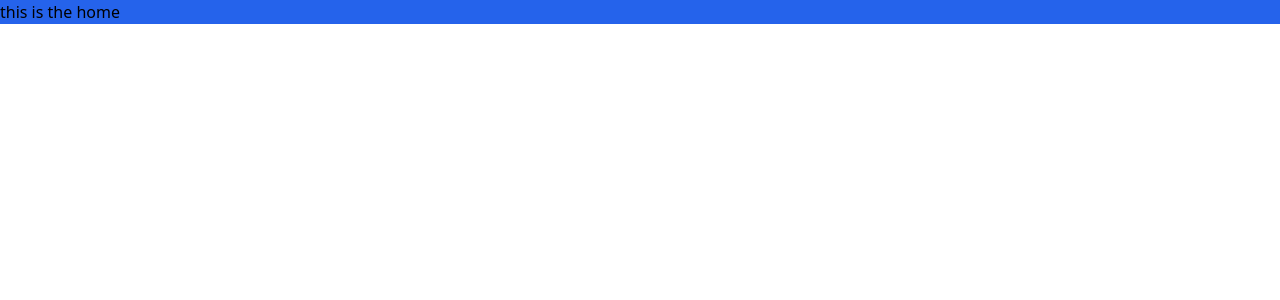
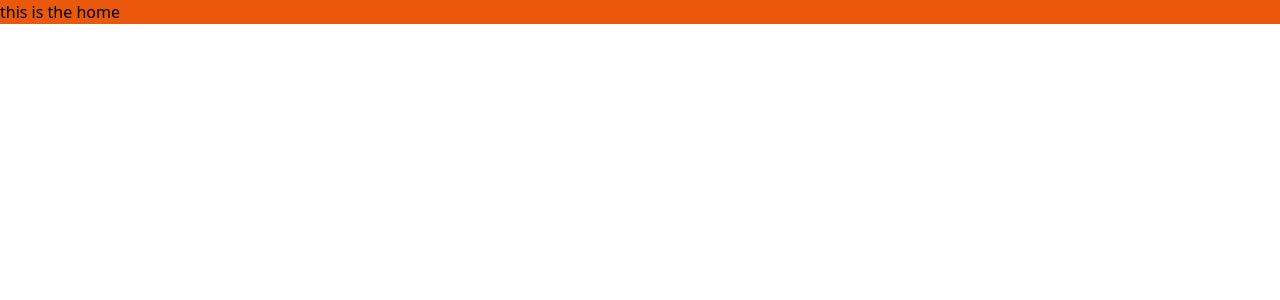
Before and after one commit to Jumzeey/fanmilk, a Vue app: page / in a window 1280 px wide. Shown: the top 300 px of the page. Built offline with nearby package versions, Linux system fonts and the light colour scheme.

Commit message:
second commit

```diff
--- a/src/components/home.vue
+++ b/src/components/home.vue
@@ -1,5 +1,5 @@
 <template>
-  <div class="bg-blue-600">
+  <div class="bg-orange-600">
     this is the home
   </div>
 </template>
```
